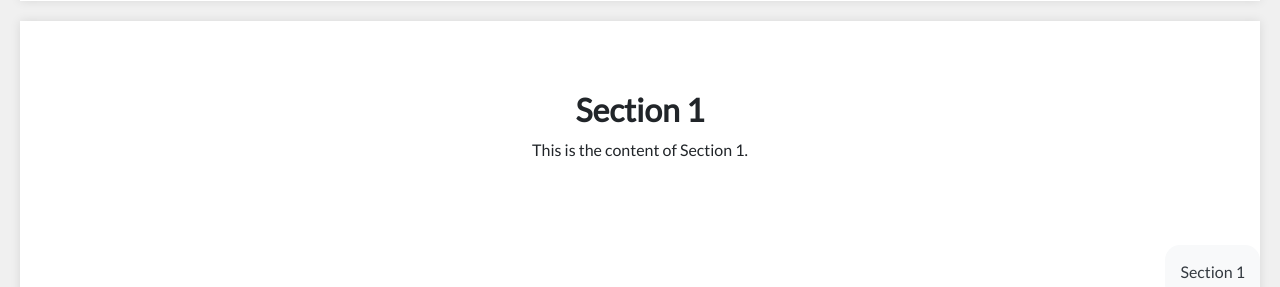
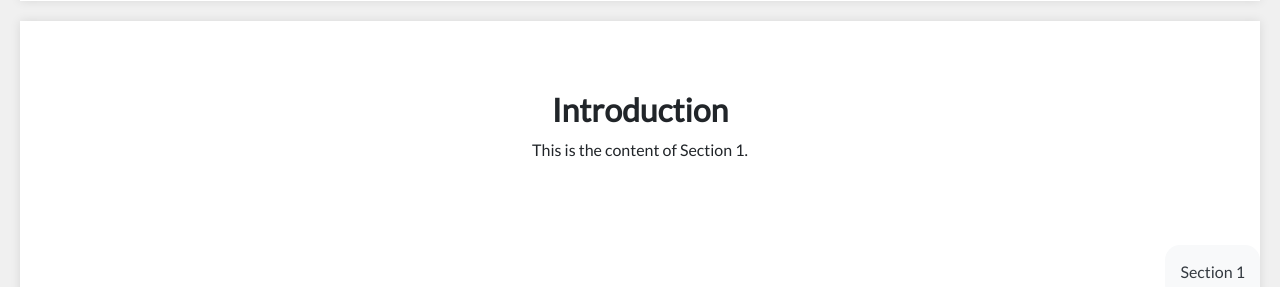
Before and after one commit to santhosh1299/portfolio_django_web_app, a Django app: page /ml_project in a window 1280 px wide. Shown: the part 155-442 px from the top of the page. Run offline with Django 3.2, Linux system fonts and the light colour scheme; some libraries are stand-ins or nearby versions; some web fonts are replaced.

Commit message:
add heading

```diff
--- a/personal_portfolio/Portfolio/templates/portfolio/ml_project.html
+++ b/personal_portfolio/Portfolio/templates/portfolio/ml_project.html
@@ -69,14 +69,14 @@
 </section>
 
 <section id="section1" ">
-    <h2>Section 1</h2>
+    <h2>Introduction</h2>
     <p>This is the content of Section 1.</p>
     {% for _ in "x"|ljust:100 %}<br>{% endfor %}
 
 </section>
 
 <section id="section2" >
-    <h2>Section 2</h2>
+    <h2>Data Prep</h2>
     <p>This is the content of Section 2.</p>
     {% for _ in "x"|ljust:100 %}<br>{% endfor %}
 
```
